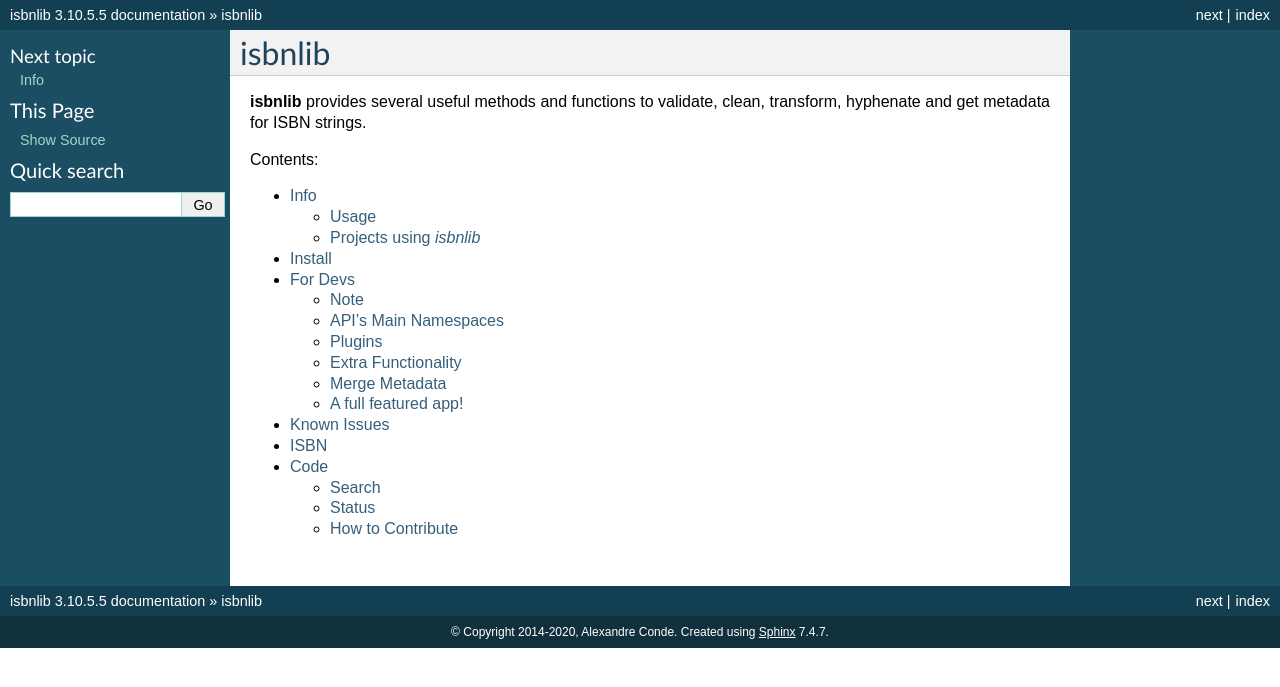
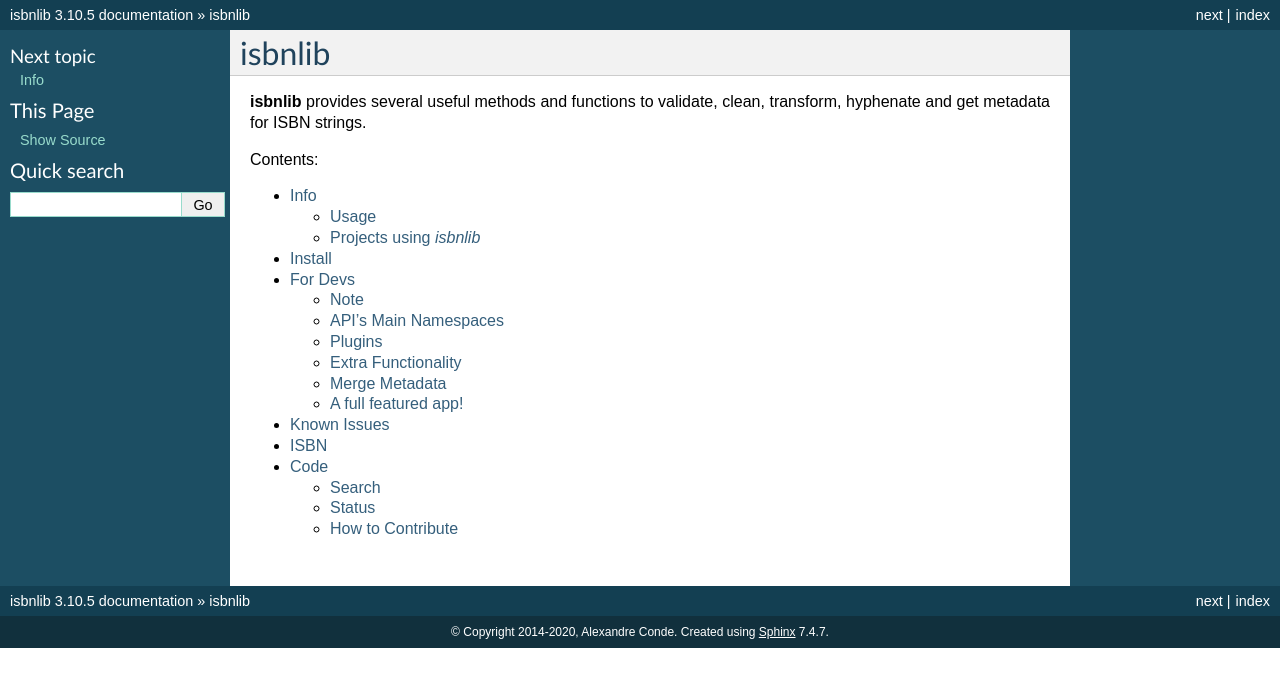
Before and after one commit to rysto3/isbnlib, a Sphinx documentation site: the page built from docs/index.rst, in a window 1280 px wide. Shown: the top 687 px of the page. Built offline with Sphinx 7.4.7, drawn with Linux system fonts in a browser that asks for light colours.

```diff
--- a/docs/conf.py
+++ b/docs/conf.py
@@ -60,9 +60,9 @@
 # built documents.
 #
 # The short X.Y version.
-version = '3.10.5'
+version = '3.10'
 # The full version, including alpha/beta/rc tags.
-release = '3.10.5.5'
+release = '3.10.5'
 
 # The language for content autogenerated by Sphinx. Refer to documentation
 # for a list of supported languages.
```
Also changed, not shown: .appveyor.yml, .travis.yml.
